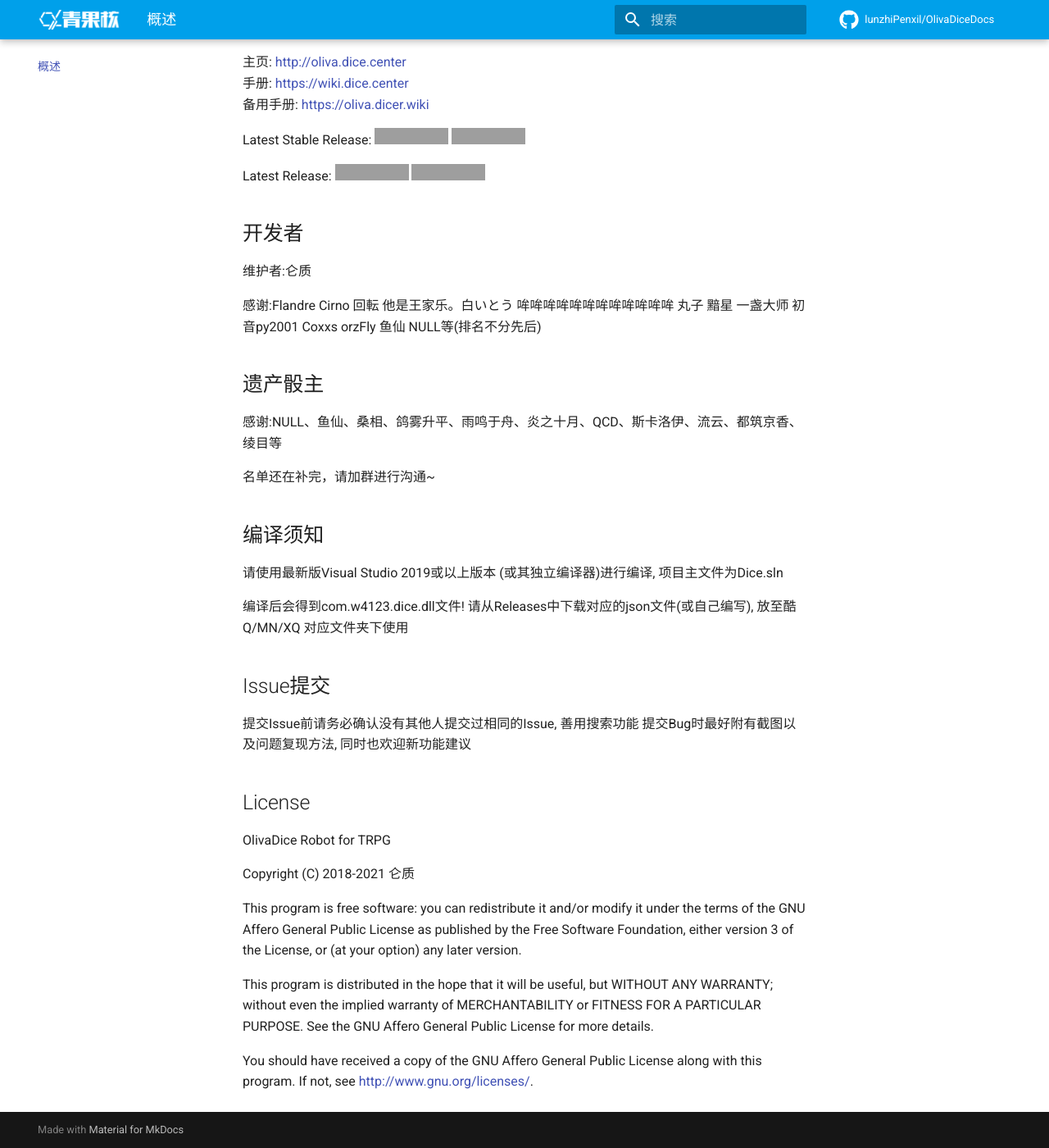
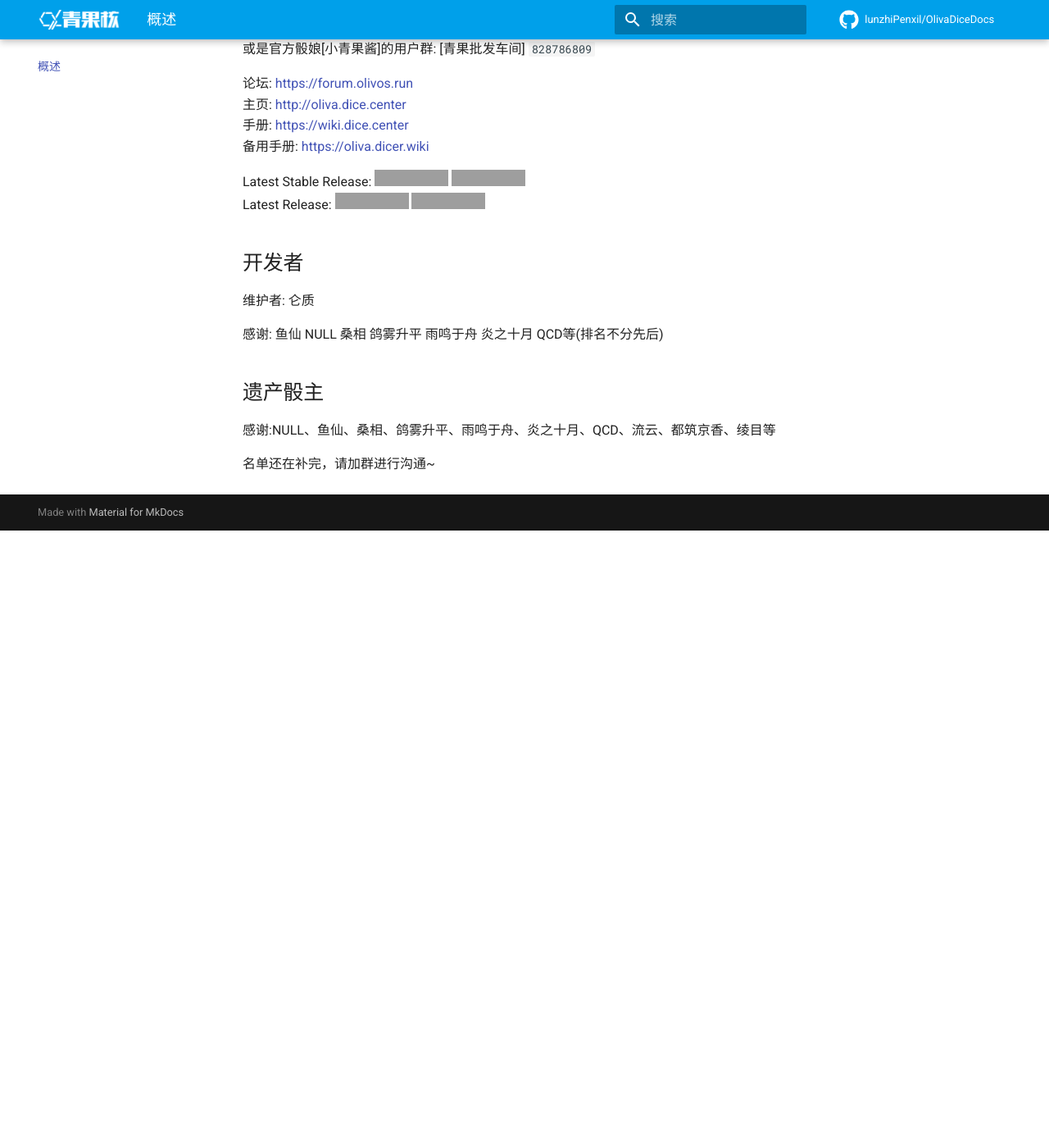
Before and after one commit to lunzhiPenxil/OlivaDiceDocs, an MkDocs documentation site: the page built from docs/README.md, in a window 1280 px wide and 1400 px high, scrolled down 967 px. Shown: the whole window at 82% size. Built offline with MkDocs 1.6.1 and Material for MkDocs 9.7.7, drawn with Linux system fonts in a browser that asks for light colours; comment, search, counter and statistics services are not loaded; after the commit the page ends 1614 px from its top, so only the background shows below that; some of the changed text lies outside the part shown; grey boxes are pictures that could not be loaded.

Commit message:
修改主页

```diff
--- a/docs/README.md
+++ b/docs/README.md
@@ -3,65 +3,38 @@
 
 ![DIXE(OLIVADICE)](_static/DIXE_OLIVADICE.jpg)
 
-# OlivaDice(DIXE)
-QQ Dice Robot For TRPG Based on CoolQ/Mirai/XQ
+# OlivaDice 青果跑团核心机器人
+Multi-Platform Dice Robot For TRPG Based on OlivOS
 
-[![License](https://img.shields.io/github/license/lunzhiPenxil/Dice.svg)](http://www.gnu.org/licenses)
+[![License](https://img.shields.io/github/license/OlivOS-Team/OlivaDiceCore.svg)](http://www.gnu.org/licenses)
 [![Build status](https://ci.appveyor.com/api/projects/status/k1kxb3dpnd2ng88m/branch/Oliva?svg=true)](https://ci.appveyor.com/project/lunzhiPenxil/olivadice/branch/Oliva)
-[![Downloads](https://img.shields.io/github/downloads/lunzhiPenxil/dice/total.svg)](https://github.com/lunzhiPenxil/Dice/releases)
-[![GitHub contributors](https://img.shields.io/github/contributors/lunzhiPenxil/dice.svg)](https://github.com/lunzhiPenxil/Dice/graphs/contributors)
-[![GitHub last commit](https://img.shields.io/github/last-commit/lunzhiPenxil/dice.svg)](https://github.com/lunzhiPenxil/Dice/commits)
+[![Downloads](https://img.shields.io/github/downloads/OlivOS-Team/OlivaDiceCore/total.svg)](https://github.com/OlivOS-Team/OlivaDiceCore/releases)
+[![GitHub contributors](https://img.shields.io/github/contributors/OlivOS-Team/OlivaDiceCore.svg)](https://github.com/OlivOS-Team/OlivaDiceCore/graphs/contributors)
+[![GitHub last commit](https://img.shields.io/github/last-commit/OlivOS-Team/OlivaDiceCore.svg)](https://github.com/OlivOS-Team/OlivaDiceCore/commits)
 
 ## 简介
 
-OlivaDice(DIXE)是一款基于酷Q的QQ跑团掷骰机器人，由仑质维护。
+`OlivaDice 青果跑团核心机器人`是一款基于`OlivOS`的跑团掷骰机器人，由仑质创建并维护，全栈开源。
 
 欢迎加入开发群: [青果铺] `661366095`
 或是官方骰娘[小青果酱]的用户群: [青果批发车间] `828786809`
 
+论坛: <https://forum.olivos.run>
 主页: <http://oliva.dice.center>
 手册: <https://wiki.dice.center>
 备用手册: <https://oliva.dicer.wiki>
 
-Latest Stable Release: [![GitHub release](https://img.shields.io/github/release/lunzhiPenxil/dice.svg)](https://github.com/lunzhiPenxil/Dice/releases) [![GitHub Release Date](https://img.shields.io/github/release-date/lunzhiPenxil/dice.svg)](https://github.com/lunzhiPenxil/Dice/releases)
-
-Latest Release: [![GitHub release](https://img.shields.io/github/release-pre/lunzhiPenxil/dice.svg)](https://github.com/lunzhiPenxil/Dice/releases) [![GitHub Release Date](https://img.shields.io/github/release-date-pre/lunzhiPenxil/dice.svg)](https://github.com/lunzhiPenxil/Dice/releases)
+Latest Stable Release: [![GitHub release](https://img.shields.io/github/release/OlivOS-Team/OlivaDiceCore.svg)](https://github.com/OlivOS-Team/OlivaDiceCore/releases) [![GitHub Release Date](https://img.shields.io/github/release-date/OlivOS-Team/OlivaDiceCore.svg)](https://github.com/OlivOS-Team/OlivaDiceCore/releases)
+Latest Release: [![GitHub release](https://img.shields.io/github/release-pre/OlivOS-Team/OlivaDiceCore.svg)](https://github.com/OlivOS-Team/OlivaDiceCore/releases) [![GitHub Release Date](https://img.shields.io/github/release-date-pre/OlivOS-Team/OlivaDiceCore.svg)](https://github.com/OlivOS-Team/OlivaDiceCore/releases)
 
 ## 开发者
 
-维护者:仑质
+维护者: 仑质
 
-感谢:Flandre Cirno 回転 他是王家乐。白いとう 哞哞哞哞哞哞哞哞哞哞哞哞 丸子 黯星 一盏大师 初音py2001 Coxxs orzFly 鱼仙 NULL等(排名不分先后)
+感谢: 鱼仙 NULL 桑相 鸽雾升平 雨鸣于舟 炎之十月 QCD等(排名不分先后)
 
 ## 遗产骰主
 
-感谢:NULL、鱼仙、桑相、鸽雾升平、雨鸣于舟、炎之十月、QCD、斯卡洛伊、流云、都筑京香、绫目等
+感谢:NULL、鱼仙、桑相、鸽雾升平、雨鸣于舟、炎之十月、QCD、流云、都筑京香、绫目等
 
 名单还在补完，请加群进行沟通~
-
-## 编译须知
-
-请使用最新版Visual Studio 2019或以上版本 (或其独立编译器)进行编译, 项目主文件为Dice.sln
-
-编译后会得到com.w4123.dice.dll文件! 请从Releases中下载对应的json文件(或自己编写), 放至酷Q/MN/XQ 对应文件夹下使用
-
-## Issue提交
-
-提交Issue前请务必确认没有其他人提交过相同的Issue, 善用搜索功能 提交Bug时最好附有截图以及问题复现方法, 同时也欢迎新功能建议
-
-## License
-
-OlivaDice Robot for TRPG
-
-Copyright (C) 2018-2021 仑质
-
-This program is free software: you can redistribute it and/or modify it under the terms
-of the GNU Affero General Public License as published by the Free Software Foundation,
-either version 3 of the License, or (at your option) any later version.
-
-This program is distributed in the hope that it will be useful, but WITHOUT ANY WARRANTY;
-without even the implied warranty of MERCHANTABILITY or FITNESS FOR A PARTICULAR PURPOSE.
-See the GNU Affero General Public License for more details.
-
-You should have received a copy of the GNU Affero General Public License along with this
-program. If not, see <http://www.gnu.org/licenses/>.
```
